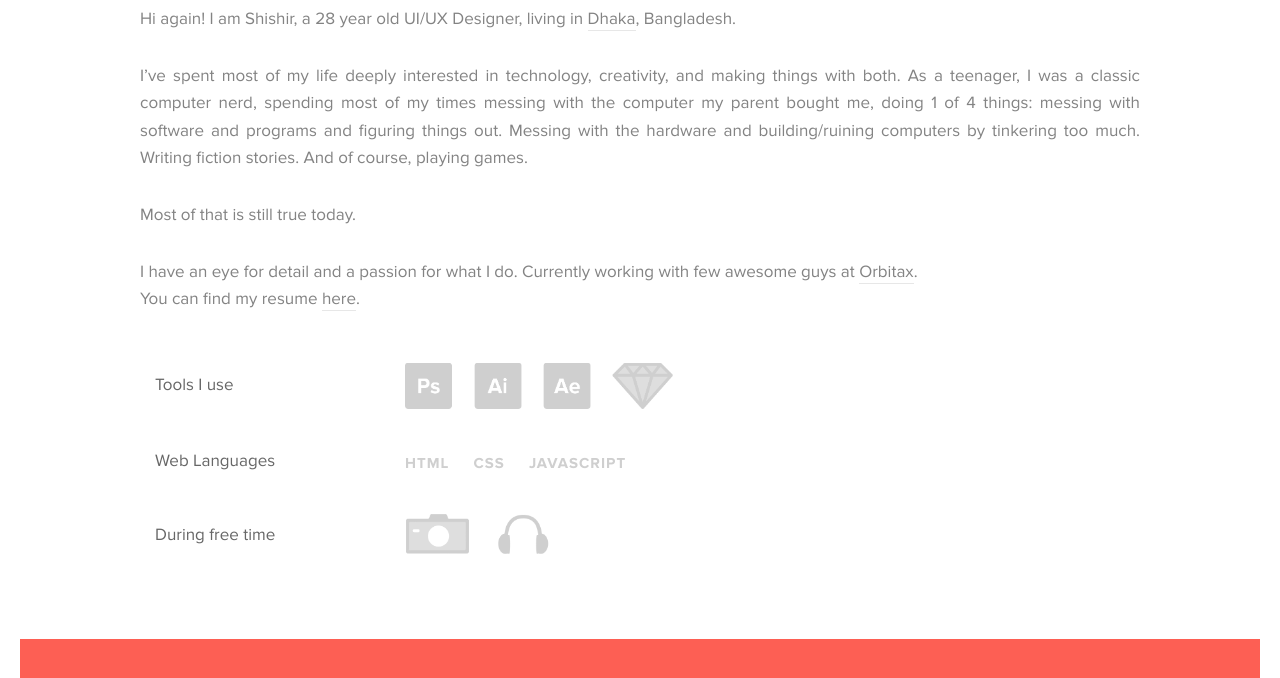
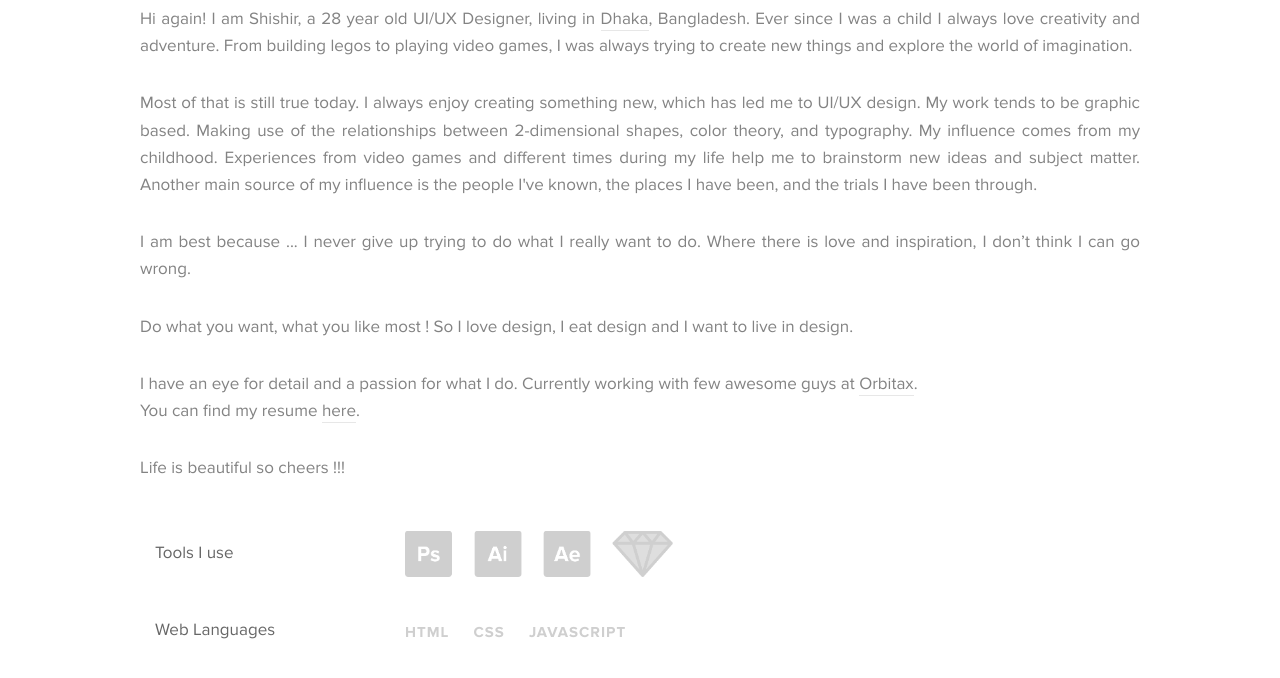
Before and after one commit to angryillusionist/angryillusionist.github.io, a plain HTML site: page index.html in a window 1280 px wide. Shown: the part 776-1454 px from the top of the page. Drawn offline with nearby package versions, Linux system fonts and the light colour scheme.

Commit message:
add some content at about me section

```diff
--- a/index.html
+++ b/index.html
@@ -188,21 +188,26 @@
         <div class="large-12">
             <h1>About me.</h1>
             <p>Hi again! I am Shishir, a 28 year old UI/UX Designer, living in
-                <a href="https://en.wikipedia.org/wiki/Dhaka" target="_blank">Dhaka</a>, Bangladesh.
+                <a href="https://en.wikipedia.org/wiki/Dhaka" target="_blank">Dhaka</a>, Bangladesh. Ever since I was a child I always love creativity and adventure. From building legos to playing video games, I was always trying to create new things and explore the world of imagination.
+            </p>
 
+            <p>
+                Most of that is still true today. I always enjoy creating something new, which has led me to UI/UX design. My work tends to be graphic based. Making use of the relationships between 2-dimensional shapes, color theory, and typography. My influence comes from my childhood. Experiences from video games and different times during my life help me to brainstorm new ideas and subject matter. Another main source of my influence is the people I've known, the places I have been, and the trials I have been through.
+            </p>
 
-                </p>
             <p>
-                I’ve spent most of my life deeply interested in technology, creativity, and making things with both. As a teenager, I was a classic computer nerd, spending most of my times messing with the computer my parent bought me, doing 1 of 4 things: messing with software and programs and figuring things out. Messing with the hardware and building/ruining computers by tinkering too much. Writing fiction stories. And of course, playing games.
+                I am best because ... I never give up trying to do what I really want to do. Where there is love and inspiration, I don’t think I can go wrong.
             </p>
             <p>
-                Most of that is still true today.
+                Do what you want, what you like most ! So I love design, I eat design and I want to live in design.
             </p>
             <p>
                 I have an eye for detail and a passion for what I do. Currently working with few awesome guys at <a
                     href="http://orbitax.com/" target="_blank">Orbitax</a>.<br> You can find my resume <a
                     href="abdul_samad_01671336540.pdf" target="_blank">here</a>.
             </p>
+            <p> Life is beautiful so cheers !!!</p>
+
         </div>
     </div>
 
```
